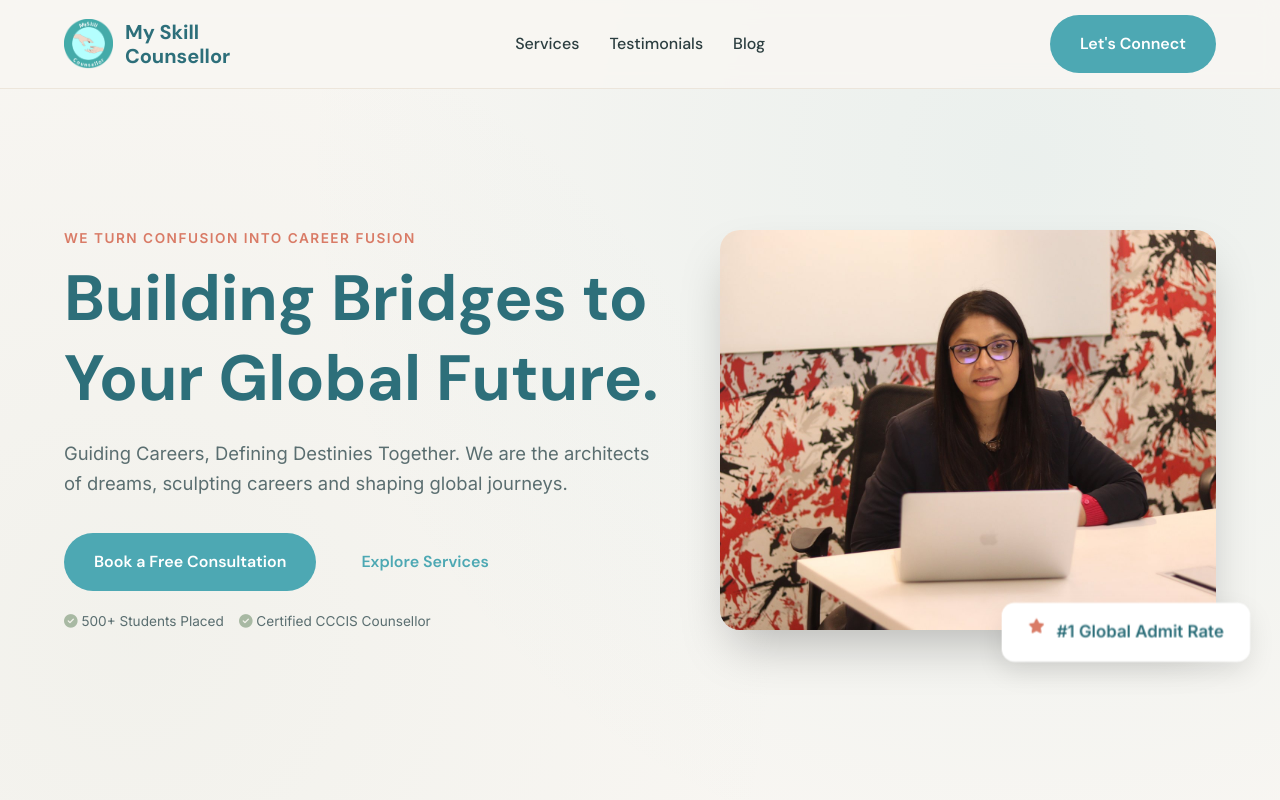
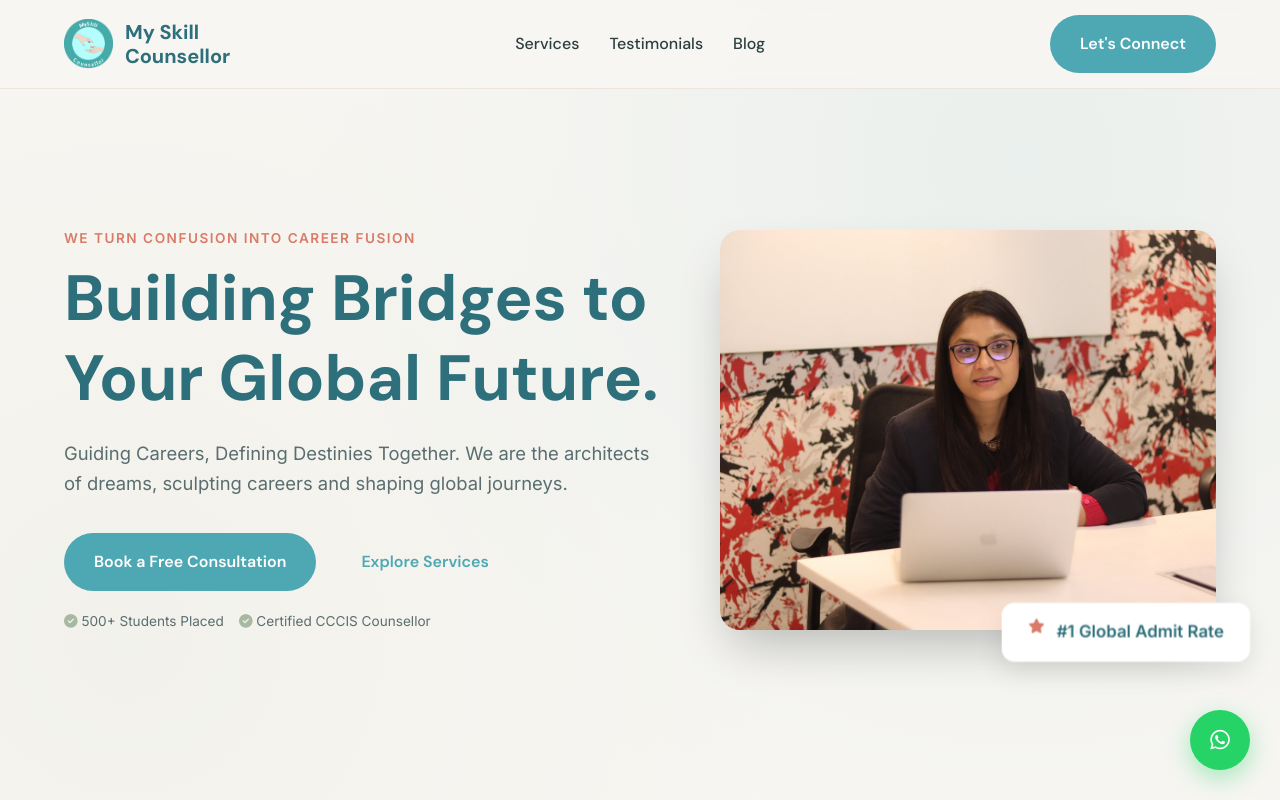
Before and after one commit to myskillcounsellornoida-web/myskill, a Next.js app: page / in a window 1280 px wide. Shown: the top 800 px of the page. Built offline with nearby package versions, Linux system fonts and the light colour scheme.

Commit message:
files added

```diff
--- a/src/app/globals.css
+++ b/src/app/globals.css
@@ -1547,3 +1547,76 @@ footer {
         text-align: center;
     }
 }
+
+/* Floating WhatsApp Widget */
+.whatsapp-float {
+    position: fixed;
+    bottom: 30px;
+    right: 30px;
+    background-color: #25D366; /* Official WhatsApp green */
+    color: white;
+    width: 60px;
+    height: 60px;
+    border-radius: 50%;
+    display: flex;
+    align-items: center;
+    justify-content: center;
+    font-size: 2.2rem;
+    box-shadow: 0 8px 24px rgba(37, 211, 102, 0.4);
+    z-index: 9999;
+    transition: all 0.3s ease;
+    cursor: pointer;
+}
+
+.whatsapp-float:hover {
+    transform: translateY(-5px) scale(1.05);
+    box-shadow: 0 12px 30px rgba(37, 211, 102, 0.6);
+    background-color: #20ba5a;
+}
+
+.whatsapp-tooltip {
+    position: absolute;
+    right: 75px;
+    background-color: var(--color-deep-teal);
+    color: white;
+    padding: 8px 16px;
+    border-radius: 8px;
+    font-size: 0.9rem;
+    font-weight: 600;
+    white-space: nowrap;
+    opacity: 0;
+    visibility: hidden;
+    transition: all 0.3s ease;
+    box-shadow: var(--shadow-soft);
+    transform: translateX(10px);
+}
+
+.whatsapp-tooltip::after {
+    content: '';
+    position: absolute;
+    top: 50%;
+    right: -6px;
+    transform: translateY(-50%) rotate(45deg);
+    width: 12px;
+    height: 12px;
+    background-color: var(--color-deep-teal);
+}
+
+.whatsapp-float:hover .whatsapp-tooltip {
+    opacity: 1;
+    visibility: visible;
+    transform: translateX(0);
+}
+
+@media (max-width: 768px) {
+    .whatsapp-float {
+        bottom: 20px;
+        right: 20px;
+        width: 50px;
+        height: 50px;
+        font-size: 1.8rem;
+    }
+    .whatsapp-tooltip {
+        display: none; /* Hide tooltip on mobile to avoid covering content */
+    }
+}
--- a/src/app/layout.tsx
+++ b/src/app/layout.tsx
@@ -43,6 +43,7 @@ export const metadata: Metadata = {
 
 import Navbar from "@/components/Navbar";
 import Footer from "@/components/Footer";
+import WhatsAppWidget from "@/components/WhatsAppWidget";
 
 export default function RootLayout({
   children,
@@ -92,6 +93,7 @@ export default function RootLayout({
       <body className={`${inter.variable} ${dmSans.variable}`}>
         <Navbar />
         {children}
+        <WhatsAppWidget />
         <Footer />
       </body>
     </html>
--- /dev/null
+++ b/src/components/WhatsAppWidget.tsx
@@ -0,0 +1,25 @@
+"use client";
+
+import { usePathname } from "next/navigation";
+
+export default function WhatsAppWidget() {
+  const pathname = usePathname();
+
+  // Hide the floating widget in the admin panels
+  if (pathname?.startsWith("/admin")) {
+    return null;
+  }
+
+  return (
+    <a
+      href="https://wa.me/message/24XQYF3LERXWA1"
+      target="_blank"
+      rel="noopener noreferrer"
+      className="whatsapp-float"
+      aria-label="Chat with Ria on WhatsApp"
+    >
+      <i className="fab fa-whatsapp"></i>
+      <span className="whatsapp-tooltip">Chat with Ria</span>
+    </a>
+  );
+}
```
